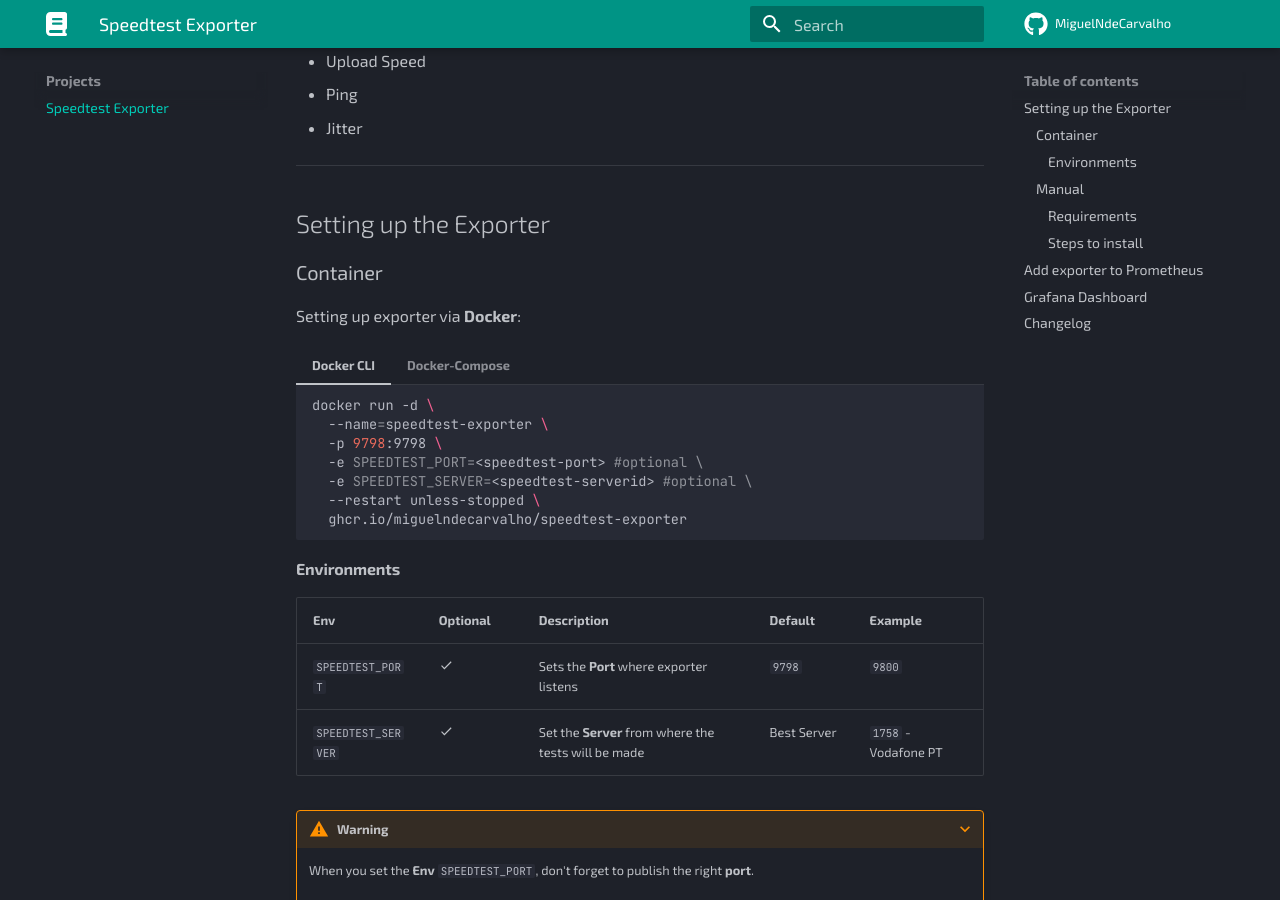
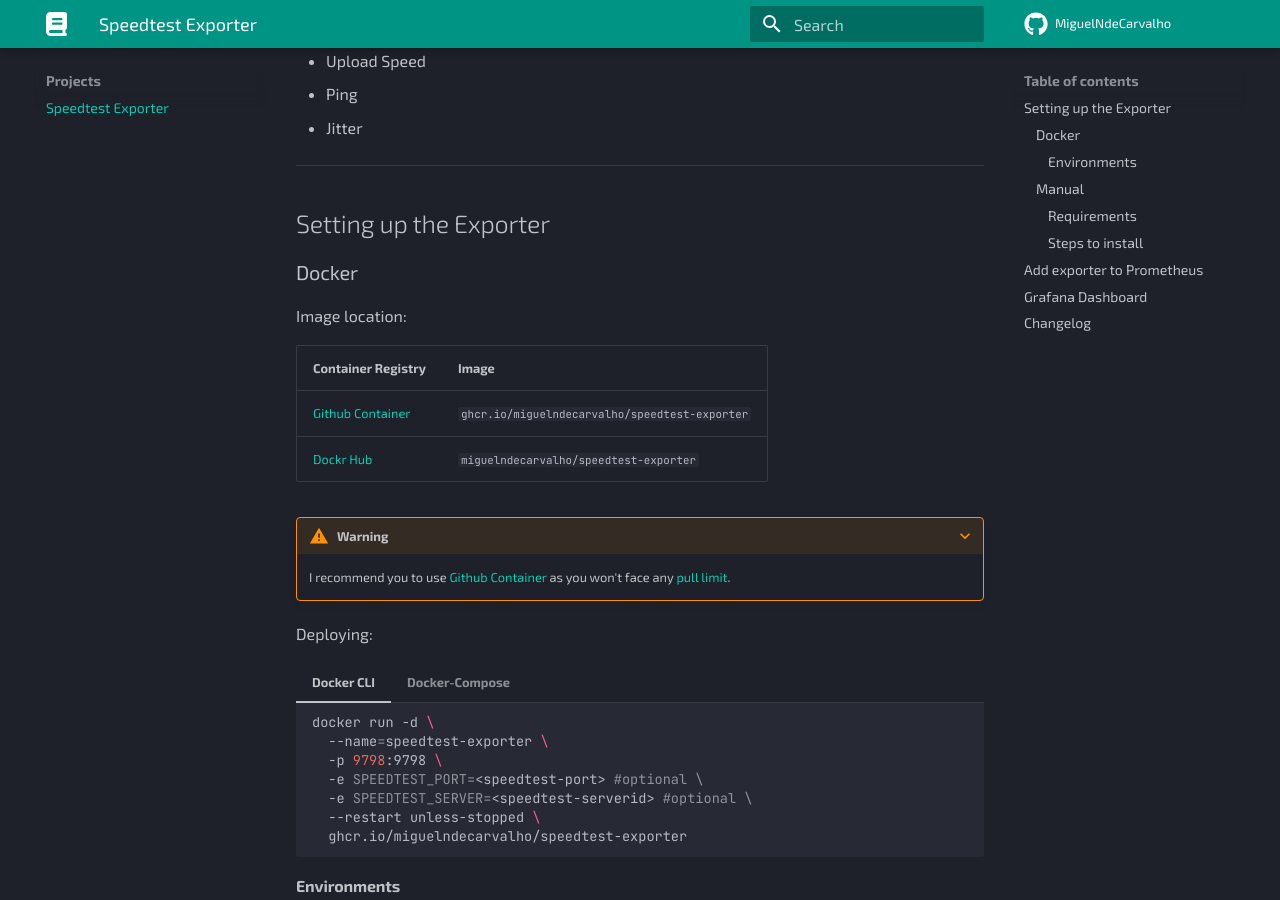
Before and after one commit to MiguelNdeCarvalho/mike-docs, an MkDocs documentation site: the page built from docs/projects/speedtest-exporter.md, in a window 1280 px wide and 900 px high, scrolled down 391 px. Built offline with MkDocs 1.6.1 and Material for MkDocs 9.7.7, drawn with Linux system fonts in a browser that asks for light colours.

Commit message:
projects: speedtest-exporter: Add image location and warning

```diff
--- a/docs/projects/speedtest-exporter.md
+++ b/docs/projects/speedtest-exporter.md
@@ -20,9 +20,19 @@
 
 ## Setting up the Exporter
 
-### Container
+### Docker
 
-Setting up exporter via **Docker**:
+Image location:
+
+| Container Registry    | Image                                          |
+| --------------------- | ---------------------------------------------- |
+| [Github Container][8] | `ghcr.io/miguelndecarvalho/speedtest-exporter` |
+| [Dockr Hub][9]        | `miguelndecarvalho/speedtest-exporter`         |
+
+???+ warning
+    I recommend you to use [Github Container][8] as you won't face any [pull limit][10].
+
+Deploying:
 
 === "Docker CLI"
 
```
Also changed, not shown: other parts of docs/projects/speedtest-exporter.md (+3 -0 lines).
